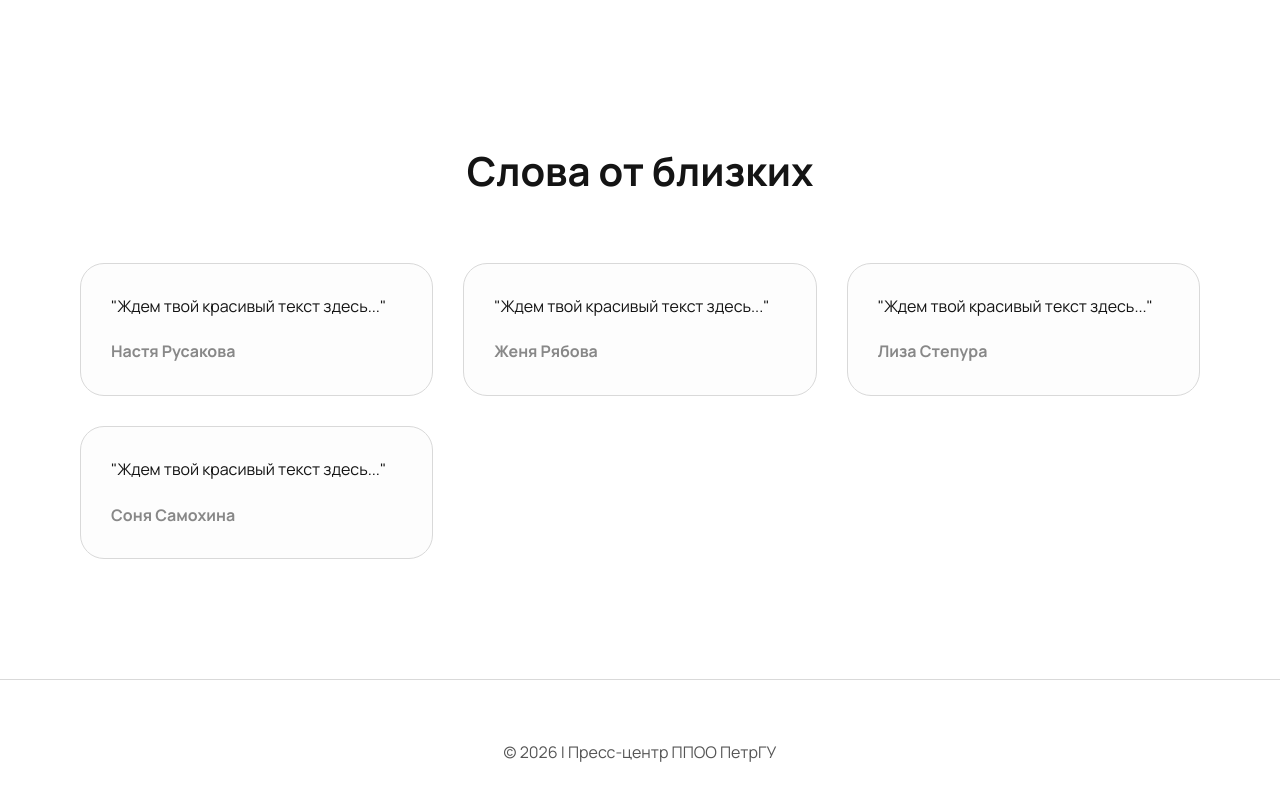
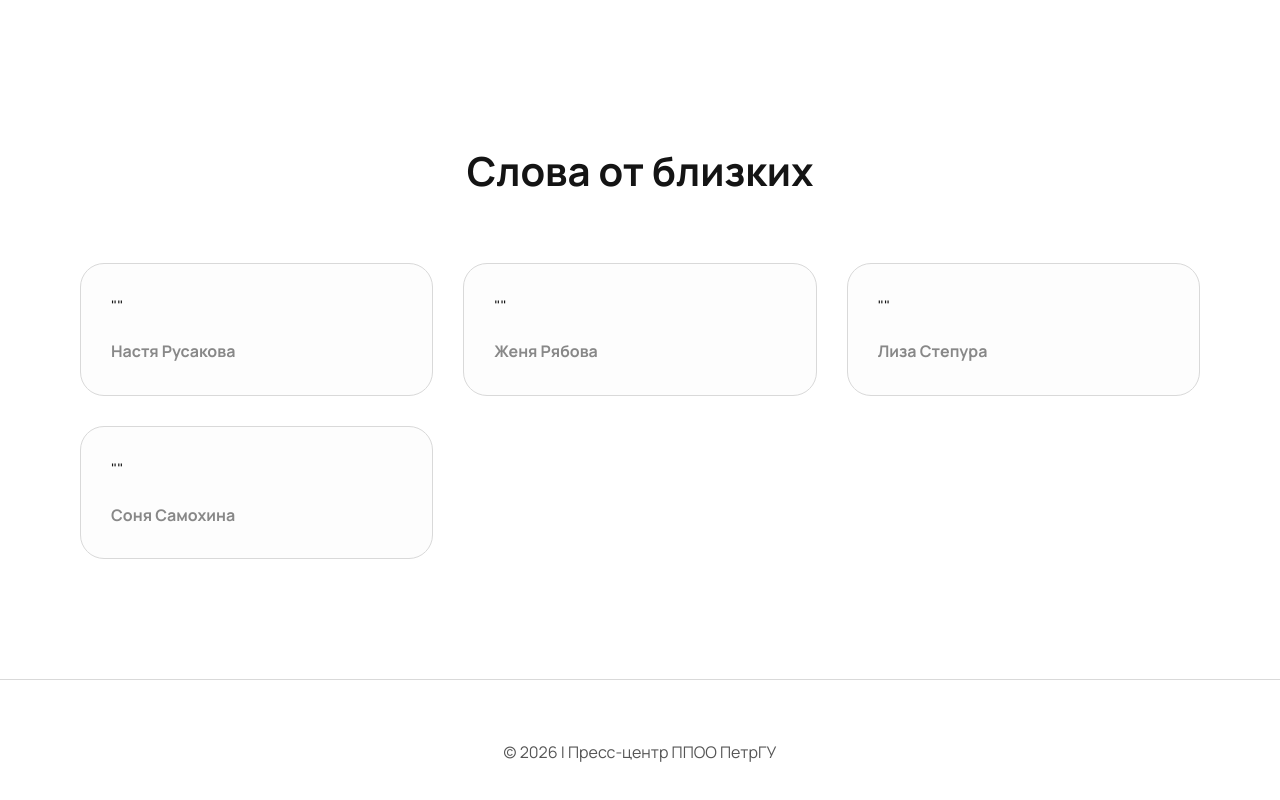
Before and after one commit to maksim3382/timurrrr, a plain HTML site: page index.html in a window 1280 px wide. Shown: the part 3210-4010 px from the top of the page. Drawn offline with Linux system fonts and the light colour scheme; files whose address does not match are found by name.

Commit message:
index.html

```diff
--- a/index.html
+++ b/index.html
@@ -97,10 +97,10 @@
           <h2>Слова от близких</h2>
         </div>
         <div class="friends-grid">
-          <blockquote class="friend-note reveal"><p>"Ждем твой красивый текст здесь..."</p><cite>Настя Русакова</cite></blockquote>
-          <blockquote class="friend-note reveal"><p>"Ждем твой красивый текст здесь..."</p><cite>Женя Рябова</cite></blockquote>
-          <blockquote class="friend-note reveal"><p>"Ждем твой красивый текст здесь..."</p><cite>Лиза Степура</cite></blockquote>
-          <blockquote class="friend-note reveal"><p>"Ждем твой красивый текст здесь..."</p><cite>Соня Самохина</cite></blockquote>
+          <blockquote class="friend-note reveal"><p>""</p><cite>Настя Русакова</cite></blockquote>
+          <blockquote class="friend-note reveal"><p>""</p><cite>Женя Рябова</cite></blockquote>
+          <blockquote class="friend-note reveal"><p>""</p><cite>Лиза Степура</cite></blockquote>
+          <blockquote class="friend-note reveal"><p>""</p><cite>Соня Самохина</cite></blockquote>
         </div>
       </div>
     </section>
```
